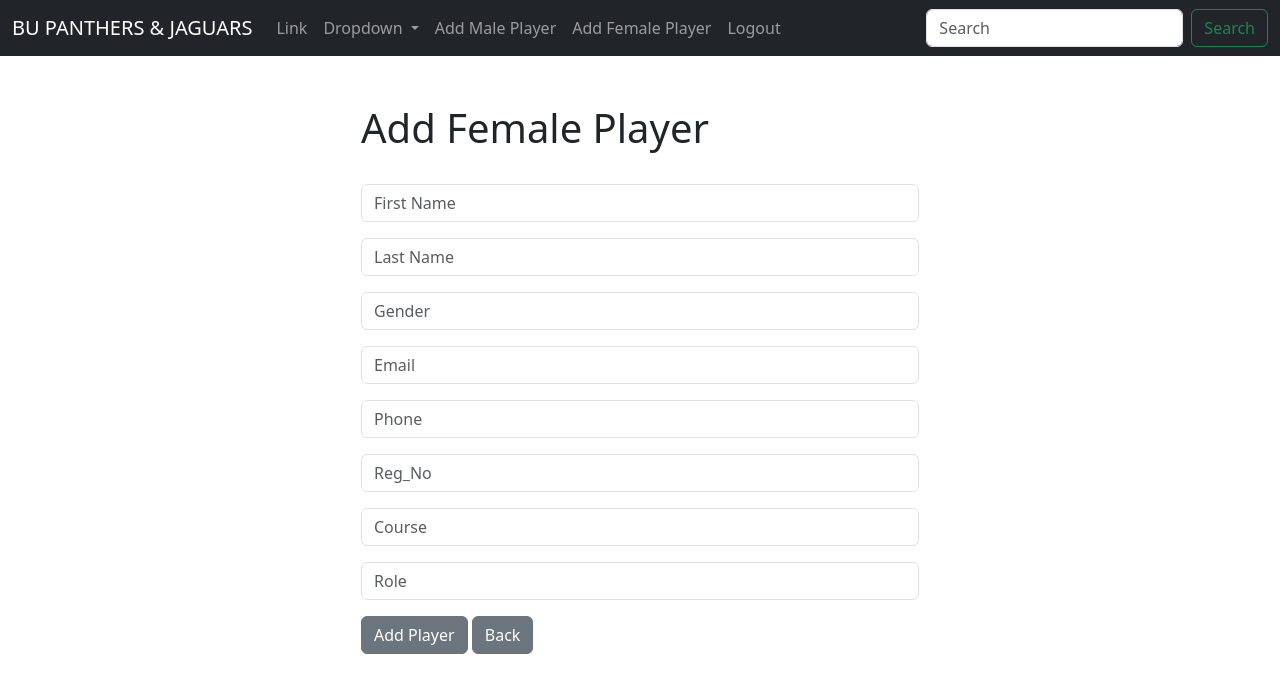
After one commit to TroyMoses/Players_Management_System, a Django app: page /add_female_player/ in a window 1280 px wide. The commit adds this page. Shown: the top 693 px of the page. Run offline with Django 4.2, Linux system fonts and the light colour scheme; the visitor is signed in with stand-in values (Sample User, id 1).

Commit message:
more changes

```diff
--- a/dcrm/website/admin.py
+++ b/dcrm/website/admin.py
@@ -1,4 +1,5 @@
 from django.contrib import admin
-from .models import MalePlayer
+from .models import MalePlayer, FemalePlayer
 
 admin.site.register(MalePlayer)
+admin.site.register(FemalePlayer)
--- a/dcrm/website/forms.py
+++ b/dcrm/website/forms.py
@@ -1,7 +1,7 @@
 from django.contrib.auth.forms import UserCreationForm
 from django.contrib.auth.models import User
 from django import forms
-from .models import MalePlayer
+from .models import MalePlayer, FemalePlayer
 
 class SignUpForm(UserCreationForm):
 	email = forms.EmailField(label="", widget=forms.TextInput(attrs={'class':'form-control', 'placeholder':'Email Address'}))
--- /dev/null
+++ b/dcrm/website/templates/add_female_player.html
@@ -0,0 +1,21 @@
+{% extends 'base.html' %}
+{% block content %}
+
+<div class="col-md-6 offset-md-3">
+<h1>Add Female Player</h1>
+<br/>
+
+<form method="POST" action="{% url 'add_female_player' %}">
+	{% csrf_token %}
+
+	{{ form.as_p }}
+
+  <button type="submit" class="btn btn-secondary">Add Player</button>
+   <a href="{% url 'home' %}" class="btn btn-secondary">Back</a>
+
+</form>
+<br/>
+
+</div>
+
+{% endblock %}
--- a/dcrm/website/templates/add_player.html
+++ b/dcrm/website/templates/add_male_player.html
@@ -2,15 +2,15 @@
 {% block content %}
 
 <div class="col-md-6 offset-md-3">
-<h1>Add Record</h1>
+<h1>Add Male Player</h1>
 <br/>
 
-<form method="POST" action="{% url 'add_player' %}">
+<form method="POST" action="{% url 'add_male_player' %}">
 	{% csrf_token %}
 
 	{{ form.as_p }}
 
-  <button type="submit" class="btn btn-secondary">Add Record</button>
+  <button type="submit" class="btn btn-secondary">Add Player</button>
    <a href="{% url 'home' %}" class="btn btn-secondary">Back</a>
 
 </form>
--- a/dcrm/website/templates/navbar.html
+++ b/dcrm/website/templates/navbar.html
@@ -24,7 +24,10 @@
             </ul>
           </li>
           <li class="nav-item">
-            <a class="nav-link" href="{% url 'add_player' %}">Add Record</a>
+            <a class="nav-link" href="{% url 'add_male_player' %}">Add Male Player</a>
+          </li>
+          <li class="nav-item">
+            <a class="nav-link" href="{% url 'add_female_player' %}">Add Female Player</a>
           </li>
           <li class="nav-item">
             <a class="nav-link" href="{% url 'logout' %}">Logout</a>
--- a/dcrm/website/templates/update_player.html
+++ b/dcrm/website/templates/update_male_player.html
@@ -2,7 +2,7 @@
 {% block content %}
 
 <div class="col-md-6 offset-md-3">
-<h1>Update Player</h1>
+<h1>Update Male Player</h1>
 <br/>
 
 <form method="POST">
--- a/dcrm/website/urls.py
+++ b/dcrm/website/urls.py
@@ -6,8 +6,11 @@
     # path('login/', views.login_user, name='login'),
     path('logout/', views.logout_user, name='logout'),
     path('register/', views.register_user, name='register'),
-    path('bu_player/<int:pk>', views.bu_player_record, name='bu_player'),
-    path('delete_player/<int:pk>', views.delete_player, name='delete_player'),
-    path('add_player/', views.add_player, name='add_player'),
-    path('update_player/<int:pk>', views.update_player, name='update_player'),
+    path('male_player_record/<int:pk>', views.male_player_record, name='male_player_record'),
+    path('female_player_record/<int:pk>', views.female_player_record, name='female_player_record'),
+    path('delete_male_player/<int:pk>', views.delete_male_player, name='delete_male_player'),
+    path('delete_female_player/<int:pk>', views.delete_female_player, name='delete_female_player'),
+    path('add_male_player/', views.add_male_player, name='add_male_player'),
+    path('add_female_player/', views.add_female_player, name='add_female_player'),
+    path('update_female_player/<int:pk>', views.update_female_player, name='update_female_player'),
 ]
--- a/dcrm/website/views.py
+++ b/dcrm/website/views.py
@@ -51,94 +51,130 @@
         return render(request, 'register.html', {'form':form})
     return render(request, 'register.html', {'form':form})
 
-def bu_player(request, pk):
+def male_player_record(request, pk):
     if request.user.is_authenticated:
         try:
-            bu_player = MalePlayer.objects.get(id=pk)
-            return render(request, 'bu_player.html', {'bu_player': bu_player})
-        except Player.DoesNotExist:
-            try:
-                female_player = FemalePlayer.objects.get(id=pk)
-                return render(request, 'bu_player.html', {'bu_player': female_player})
-            except FemalePlayer.DoesNotExist:
-                messages.error(request, "Player does not exist.")
+            male_player_record = MalePlayer.objects.get(id=pk)
+            return render(request, 'male_player_record.html', {'male_player_record': male_player_record})
+        except MalePlayer.DoesNotExist:
+            messages.error(request, "Male Player does not exist.")
+    else:
+        messages.success(request, "You Must Be Logged In To View The Player!")
+    return redirect('home')
+
+def female_player_record(request, pk):
+    if request.user.is_authenticated:
+        try:
+            female_player_record = FemalePlayer.objects.get(id=pk)
+            return render(request, 'female_player_record.html', {'female_player_record': female_player_record})
+        except FemalePlayer.DoesNotExist:
+            messages.error(request, "Female Player does not exist.")
     else:
         messages.success(request, "You Must Be Logged In To View The Player!")
     return redirect('home')
 
 
-def delete_player(request, pk):
+def delete_male_player(request, pk):
     if request.user.is_authenticated:
         try:
-            delete_pl = MalePlayer.objects.get(id=pk)
-            delete_pl.delete()
-            messages.success(request, "Player Deleted Successfully!")
-        except Player.DoesNotExist:
-            try:
-                delete_pl = FemalePlayer.objects.get(id=pk)
-                delete_pl.delete()
-                messages.success(request, "Player Deleted Successfully!")
-            except FemalePlayer.DoesNotExist:
-                messages.error(request, "Player does not exist.")
+            delete_mpl = MalePlayer.objects.get(id=pk)
+            delete_mpl.delete()
+            messages.success(request, "Male Player Deleted Successfully!")
+        except MalePlayer.DoesNotExist:
+            messages.error(request, "Player does not exist.")
+    else:
+        messages.success(request, "You Must Be Logged In To Delete A Player.")
+    return redirect('home')
+
+def delete_female_player(request, pk):
+    if request.user.is_authenticated:
+        try:
+            delete_fpl = FemalePlayer.objects.get(id=pk)
+            delete_fpl.delete()
+            messages.success(request, "Female Player Deleted Successfully!")
+        except FemalePlayer.DoesNotExist:
+            messages.error(request, "Female Player does not exist.")
     else:
         messages.success(request, "You Must Be Logged In To Delete A Player.")
     return redirect('home')
 
 
-def add_player(request):
-    form1 = AddPlayerForm(request.POST or None)
-    if request.user.is_authenticated:
-        if request.method == "POST":
-            if form.is_valid():
+def add_male_player(request):
+	form = AddMalePlayerForm(request.POST or None)
+	if request.user.is_authenticated:
+		if request.method == "POST":
+			if form.is_valid():
                 # Check the gender value from the form
-                gender = form.cleaned_data['gender']
-                if gender == 'Male':
-                    player = form.save(commit=False)
-                    player.save()
-                    messages.success(request, "Male Player Added Successfully!")
-                elif gender == 'Female':
-                    female_player = form.save(commit=False)
-                    female_player.save()
-                    messages.success(request, "Female Player Added Successfully!")
-                else:
-                    messages.error(request, "Invalid gender value")
-                return redirect('home')
-        return render(request, 'add_player.html', {'form': form})
-    else:
-        messages.success(request, "You Must Be Logged In To Add A Player.")
-        return redirect('home')
+				gender = form.cleaned_data['gender']
+				if gender == 'Male' or gender == "M":
+					male_player = form.save(commit=False)
+					male_player.save()
+					messages.success(request, "Male Player Added Successfully!")
+				else:
+					messages.error(request, "Invalid gender value, must be Male or M")
+					return redirect('home')
+		return render(request, 'add_male_player.html', {'form': form})
+	else:
+		messages.success(request, "You Must Be Logged In To Add A Male Player.")
+		return redirect('home')
 
-def update_player(request, pk):
-    if request.user.is_authenticated:
-        try:
-            current_player1 = MalePlayer.objects.get(id=pk)
-			current_player2 = FemalePlayer.objects.get(id=pk)
-            form = AddPlayerForm(request.POST or None, instance=current_player)
-            if form.is_valid():
-                gender = form.cleaned_data['gender']
-                if gender == 'Male':
-                    player = form.save(commit=False)
-                    player.save()
-                    messages.success(request, "Male Player Added Successfully!")
-                elif gender == 'Female':
-                    female_player = form.save(commit=False)
-                    female_player.save()
-                    messages.success(request, "Female Player Added Successfully!")
-                else:
-                    messages.error(request, "Invalid gender value")
-                return redirect('home')
-            return render(request, 'update_player.html', {'form': form})
-        except Player.DoesNotExist:
-            try:
-                current_player = FemalePlayer.objects.get(id=pk)
-                form = AddPlayerForm(request.POST or None, instance=current_player)
-                if form.is_valid():
-                    form.save()
-                    messages.success(request, "Player Updated Successfully!")
-                    return redirect('home')
-                return render(request, 'update_player.html', {'form': form})
-            except FemalePlayer.DoesNotExist:
-                messages.error(request, "Player does not exist.")
-    else:
-        messages.success(request, "You Must Be Logged In To Update A Player.")
-    return redirect('home')
+def add_female_player(request):
+	form = AddFemalePlayerForm(request.POST or None)
+	if request.user.is_authenticated:
+		if request.method == "POST":
+			if form.is_valid():
+                # Check the gender value from the form
+				gender = form.cleaned_data['gender']
+				if gender == 'Female' or gender == 'F':
+					female_player = form.save(commit=False)
+					female_player.save()
+					messages.success(request, "Female Player Added Successfully!")
+				else:
+					messages.error(request, "Invalid gender value, must be Female or F")
+					return redirect('home')
+		return render(request, 'add_female_player.html', {'form': form})
+	else:
+		messages.success(request, "You Must Be Logged In To Add A Female Player.")
+		return redirect('home')
+
+def update_male_player(request, pk):
+	if request.user.is_authenticated:
+		try:
+			current_player = MalePlayer.objects.get(id=pk)
+			form = AddMalePlayerForm(request.POST or None, instance=current_player)
+			if form.is_valid():
+				gender = form.cleaned_data['gender']
+				if gender == 'Male' or gender == 'M':
+					male_player = form.save(commit=False)
+					male_player.save()
+					messages.success(request, "Male Player Updated Successfully!")
+				else:
+					messages.error(request, "Invalid gender value, must be Male or M")
+				return redirect('home')
+			return render(request, 'update_male_player.html', {'form': form})
+		except Player.DoesNotExist:
+			messages.error(request, "Male Player does not exist.")
+	else:
+		messages.success(request, "You Must Be Logged In To Update A Male Player.")
+	return redirect('home')
+
+def update_female_player(request, pk):
+	if request.user.is_authenticated:
+		try:
+			current_player = FemalePlayer.objects.get(id=pk)
+			form = AddFemalePlayerForm(request.POST or None, instance=current_player)
+			if form.is_valid():
+				gender = form.cleaned_data['gender']
+				if gender == 'Female' or gender == 'F':
+					female_player = form.save(commit=False)
+					female_player.save()
+					messages.success(request, "Female Player Added Successfully!")
+				else:
+					messages.error(request, "Invalid gender value, must be Female or F")
+				return redirect('home')
+			return render(request, 'update_female_player.html', {'form': form})
+		except FemalePlayer.DoesNotExist:
+			messages.error(request, "Player does not exist.")
+	else:
+		messages.success(request, "You Must Be Logged In To Update A Female Player.")
+	return redirect('home')
```
Also changed, not shown: dcrm/website/templates/bu_player.html (deleted, +0 -50 lines), dcrm/website/templates/female_player_record.html (added, +50 -0 lines), dcrm/website/templates/home.html (+23 -27 lines), dcrm/website/templates/male_player_record.html (added, +50 -0 lines), dcrm/website/templates/update_female_player.html (added, +20 -0 lines).
